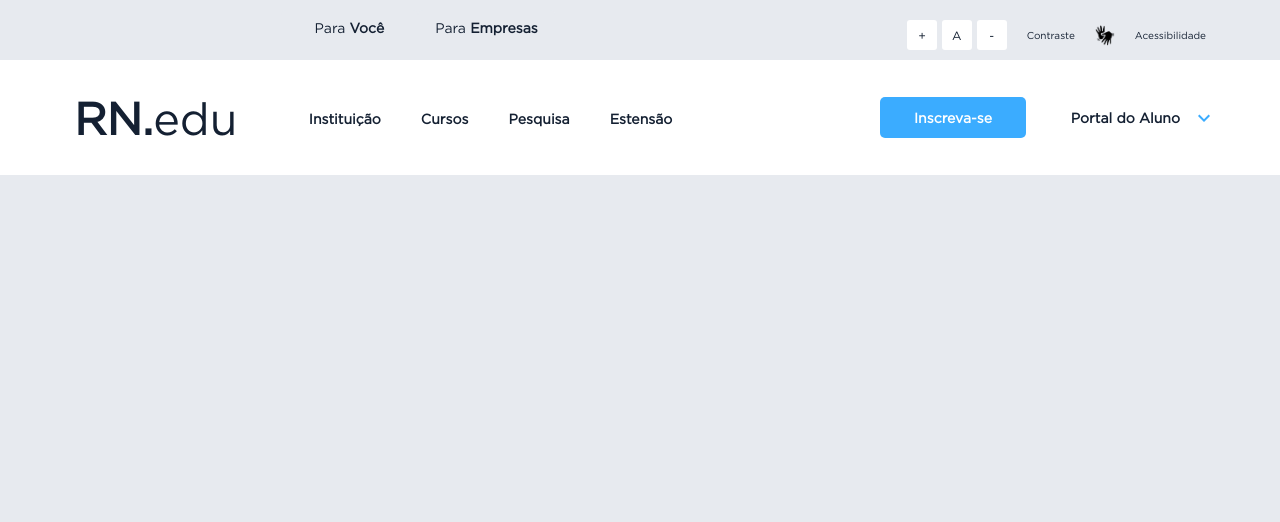
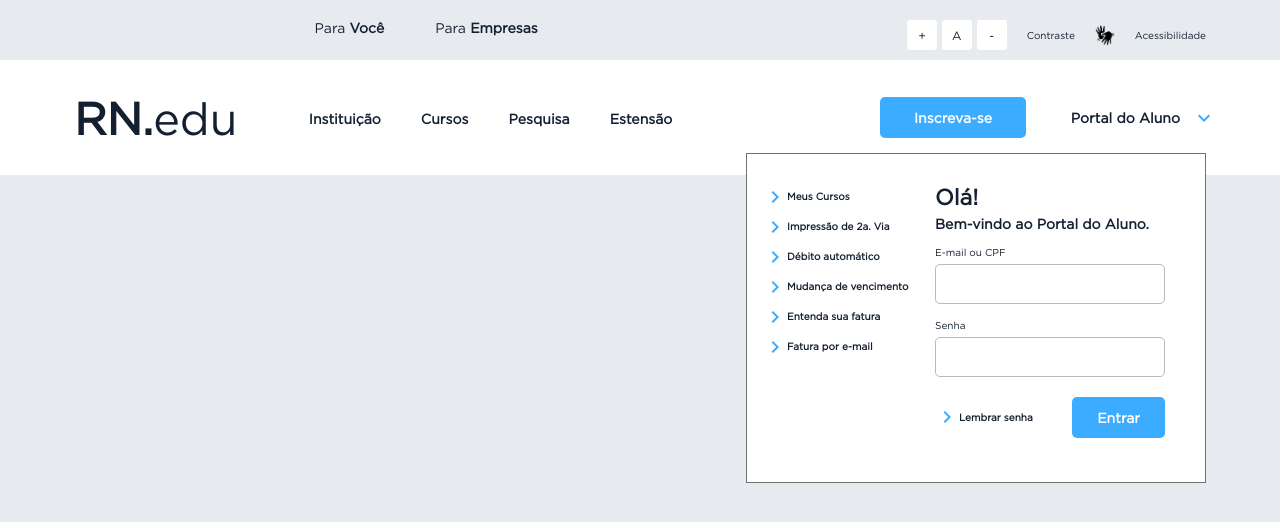
Before and after one commit to junior-ch-rc/teste_pontocriativo, a plain HTML site: page index.html in a window 1280 px wide. Both pictures are taken after a click on the button "Portal do Aluno". Drawn offline with Linux system fonts and the light colour scheme.

Commit message:
adding a dropdown

```diff
--- a/index.html
+++ b/index.html
@@ -49,47 +49,76 @@
             </div>
             <div class="student">
                 <div class="student-options">
-                    <button class="btn btn-primary">Inscreva-se</button>
-                    <button class="btn btn-dropdown">Portal do Aluno<img src="assets/icons/expand_more.svg" alt="ver-mais"></button>
+                    <button type="button" class="btn btn-primary">Inscreva-se</button>
+                    <button type="button" class="btn btn-dropdown" id="btnDropdown">Portal do Aluno<img src="assets/icons/expand_more.svg" alt="ver-mais"></button>
                 </div>
-                <div class="dropdown">
+                <div class="dropdown" id="dropdown">
                     <div class="dropdown-links">
                         <ul>
                             <li>
-                                <i></i>Meus Cursos
+                                <a href="#">
+                                    <img src="assets/icons/chevron_right.svg" alt="seta-direita">
+                                    Meus Cursos
+                                </a>
                             </li>
                             <li>
-                                <i></i>Impressão de 2a. Via
+                                <a href="#">
+                                    <img src="assets/icons/chevron_right.svg" alt="seta-direita">
+                                    Impressão de 2a. Via
+                                </a>
                             </li>
                             <li>
-                                <i></i>Débito automático
+                                <a href="#">
+                                    <img src="assets/icons/chevron_right.svg" alt="seta-direita">
+                                    Débito automático
+                                </a>
                             </li>
                             <li>
-                                <i></i>Mudança de vencimento
+                                <a href="#">
+                                    <img src="assets/icons/chevron_right.svg" alt="seta-direita">
+                                    Mudança de vencimento
+                                </a>
                             </li>
                             <li>
-                                <i></i>Entenda sua fatura
+                                <a href="#">
+                                    <img src="assets/icons/chevron_right.svg" alt="seta-direita">
+                                    Entenda sua fatura
+                                </a>
                             </li>
                             <li>
-                                <i></i>Fatura por e-mail
+                                <a href="#">
+                                    <img src="assets/icons/chevron_right.svg" alt="seta-direita">
+                                    Fatura por e-mail
+                                </a>
                             </li>
                         </ul>
                     </div>
                     <div class="dropdown-login">
-                        <h3 class="title">Olá!</h3>
-                        <h4 class="subtitle">Bem-vindo ao Portal do Aluno.</h4>
-                        <form class="dropdown-form">
+                        <div class="dropdown-header">
+                            <h3>Olá!</h3>
+                            <h4>Bem-vindo ao Portal do Aluno.</h4>
+                        </div>
+                        <form class="dropdown-form" action="#">
                             <label for="email">E-mail ou CPF</label>
-                            <input type="text">
+                            <input type="text" name="email">
                             <label for="password">Senha</label>
-                            <input type="password">
+                            <input type="password" name="password">
+
+                            <div class="dropdown-footer">
+                                <a href="#">
+                                    <img src="assets/icons/chevron_right.svg" alt="seta-direita">
+                                    Lembrar senha
+                                </a>
+                                <button class="btn btn-primary" type="submit">Entrar</button>
+                            </div>
                         </form>
-                        <a><i></i>Lembrar senha</a>
-                        <button class="btn-primary" type="submit">Entrar</button>
+
                     </div>
                 </div>
             </div>
         </div>
     </nav>
+
+    <script src="script.js"></script>
 </body>
 </html>
--- /dev/null
+++ b/script.js
@@ -0,0 +1,10 @@
+let dropdown = document.getElementById("dropdown");
+let btnDropdown = document.getElementById("btnDropdown");
+
+btnDropdown.onclick = function() {
+    if (dropdown.style.visibility == "visible") {
+        dropdown.style.visibility = "hidden";
+    } else {
+        dropdown.style.visibility = "visible";
+    }
+};
--- a/styles.css
+++ b/styles.css
@@ -179,6 +179,10 @@ span {
     padding: 13px 34px;
 }
 
+.btn-primary:hover {
+    opacity: 0.7;
+}
+
 .btn-dropdown {
     display: inline-flex;
     align-items: center;
@@ -189,12 +193,98 @@ span {
 }
 
 .btn-dropdown img {
-    width: 24px;
-    height: 24px;
     margin-left: 12px;
 }
 
 .dropdown {
+    visibility: hidden;
     position: absolute;
-    visibility: hidden;
+    display: flex;
+    width: 460px;
+    height: 330px;
+    background-color: var(--bg-color-2);
+    margin-right: 74px;
+    margin-top: 400px;
+
+    border: 1px solid #707070;
 }
+
+.dropdown-links {
+    width: 190px;
+    margin: 31px 24px 0 16px;
+    font-size: 10px;
+    font-weight: var(--font-black);
+}
+
+.dropdown-links ul {
+    width: 100%;
+}
+
+.dropdown-links li {
+    margin: 0 0 6px 0;
+}
+
+.dropdown li a {
+    display: flex;
+    align-items: center;
+}
+
+.dropdown-login {
+    width: 270px;
+    margin: 31px 40px 40px 0;
+}
+
+.dropdown-header {
+    height: 46px;
+    display: flex;
+    flex-direction: column;
+    justify-content: space-between;
+}
+
+.dropdown-header h3 {
+    font-weight: var(--font-black);
+    font-size: 22px;
+}
+
+.dropdown-header h4 {
+    font-size: 14px;
+    font-weight: var(--font-black);
+}
+
+.dropdown-form {
+    margin-top: 10px;
+}
+
+.dropdown-form label {
+    font-size: 10px;
+    font-weight: var(--font-book);
+}
+
+.dropdown-form input {
+    width: 230px;
+    height: 40px;
+    border-radius: 5px;
+    border: 1px solid #B9B9B9;
+    background: var(--bg-color-2);
+    margin-top: 5px;
+    margin-bottom: 10px;
+    padding: 5px;
+}
+
+.dropdown-footer {
+    display: flex;
+    align-items: center;
+    justify-content: space-between;
+    margin-top: 10px;
+}
+
+.dropdown-footer a {
+    display: flex;
+    align-items: center;
+    font-size: 10px;
+    font-weight: var(--font-black);
+}
+
+.dropdown-footer button {
+    padding: 13px 25px
+}
```
Also changed, not shown: assets/icons/chevron_right.svg (added).
